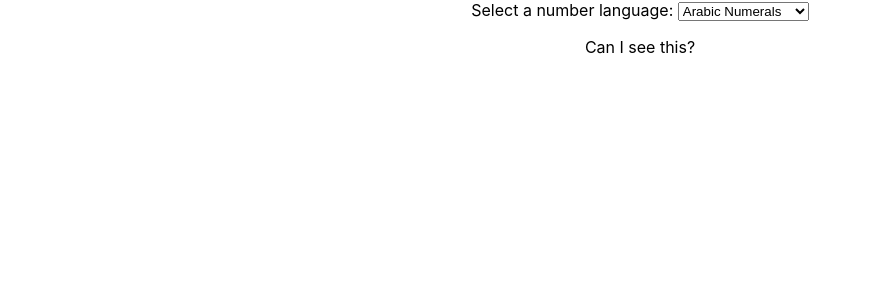
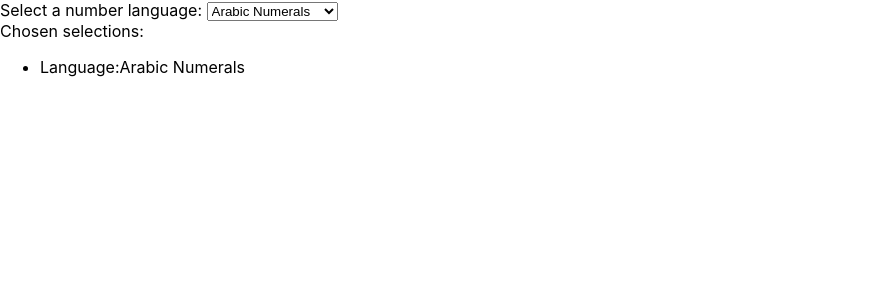
Before and after one commit to drbr/number-fractals, a React (Create React App) app: page / in a window 1280 px wide. Shown: the top 300 px of the page, without its empty margins (0-871 px from the left). Built offline with nearby package versions, Linux system fonts and the light colour scheme.

Commit message:
Hook up the plugin name to the main app

```diff
--- a/src/App.css
+++ b/src/App.css
@@ -1,38 +1,2 @@
 .App {
-  text-align: center;
 }
-
-.App-logo {
-  height: 40vmin;
-  pointer-events: none;
-}
-
-@media (prefers-reduced-motion: no-preference) {
-  .App-logo {
-    animation: App-logo-spin infinite 20s linear;
-  }
-}
-
-.App-header {
-  background-color: #282c34;
-  min-height: 100vh;
-  display: flex;
-  flex-direction: column;
-  align-items: center;
-  justify-content: center;
-  font-size: calc(10px + 2vmin);
-  color: white;
-}
-
-.App-link {
-  color: #61dafb;
-}
-
-@keyframes App-logo-spin {
-  from {
-    transform: rotate(0deg);
-  }
-  to {
-    transform: rotate(360deg);
-  }
-}
--- a/src/App.tsx
+++ b/src/App.tsx
@@ -5,18 +5,37 @@ import { Dropdown, DropdownItem } from "./components/Dropdown";
 import { BasePlugin, PluginManager } from "./plugins/PluginManager";
 
 export function App() {
-  const languageDropdownItems = adaptPluginToDropdownItems(
-    NumberLanguagePluginManager
+  const { languagesPlugin, languagesDropdownItems } = React.useMemo(
+    getPlugins,
+    []
   );
+
+  const [language, setLanguage] = React.useState(
+    languagesPlugin.getPluginsInOrder()[0].registrationKey
+  );
+
+  function callback(value: string) {
+    setLanguage(value);
+  }
 
   return (
     <div className="App">
       <Dropdown
-        items={languageDropdownItems}
         label="Select a number language: "
+        items={languagesDropdownItems}
+        selectedValue={language}
+        onChange={callback}
       />
 
-      <p>Can I see this?</p>
+      <div>
+        Chosen selections:
+        <ul>
+          <li>
+            Language:
+            {languagesPlugin.getPluginByKey(language)?.userVisibleName}
+          </li>
+        </ul>
+      </div>
     </div>
   );
 }
@@ -31,3 +50,16 @@ function adaptPluginToDropdownItems(
     name: p.userVisibleName,
   }));
 }
+
+function getPlugins() {
+  const languagesPlugin = NumberLanguagePluginManager;
+  const languagesDropdownItems = adaptPluginToDropdownItems(languagesPlugin);
+
+  const chosenNumberRange = { start: 1, end: 10 };
+
+  return {
+    languagesPlugin,
+    languagesDropdownItems,
+    chosenNumberRange,
+  };
+}
--- a/src/components/Dropdown.tsx
+++ b/src/components/Dropdown.tsx
@@ -9,6 +9,8 @@ export type DropdownItem = {
 export type DropdownProps = {
   label: string;
   items: ReadonlyArray<DropdownItem>;
+  selectedValue: string;
+  onChange: (value: string) => void;
 };
 
 export function Dropdown(props: DropdownProps) {
@@ -17,7 +19,12 @@ export function Dropdown(props: DropdownProps) {
   return (
     <div>
       <label id={uniqueId + "-label"}>{props.label}</label>
-      <select id={uniqueId} aria-labelledby={uniqueId + "-label"}>
+      <select
+        id={uniqueId}
+        aria-labelledby={uniqueId + "-label"}
+        onChange={(event) => props.onChange(event.target.value)}
+        value={props.selectedValue}
+      >
         {props.items.map((item) => (
           <option value={item.value} key={item.value}>
             {item.name}
--- a/src/plugins/PluginManager.tsx
+++ b/src/plugins/PluginManager.tsx
@@ -22,7 +22,7 @@ export class PluginManager<P extends BasePlugin> {
    * @param plugin The plugin
    */
   public registerPlugin(plugin: P): void {
-    if (this.getPluginByName(plugin.registrationKey)) {
+    if (this.getPluginByKey(plugin.registrationKey)) {
       throw new Error(
         `Cannot register plugin; a plugin with name ${plugin.registrationKey} has already been registered.`
       );
@@ -47,9 +47,9 @@ export class PluginManager<P extends BasePlugin> {
     return this.registeredPlugins;
   }
 
-  public getPluginByName(name: string): P | undefined {
+  public getPluginByKey(key: string): P | undefined {
     const plugin = this.registeredPlugins.find(
-      (p) => p.registrationKey === name
+      (p) => p.registrationKey === key
     );
     return plugin;
   }
```
